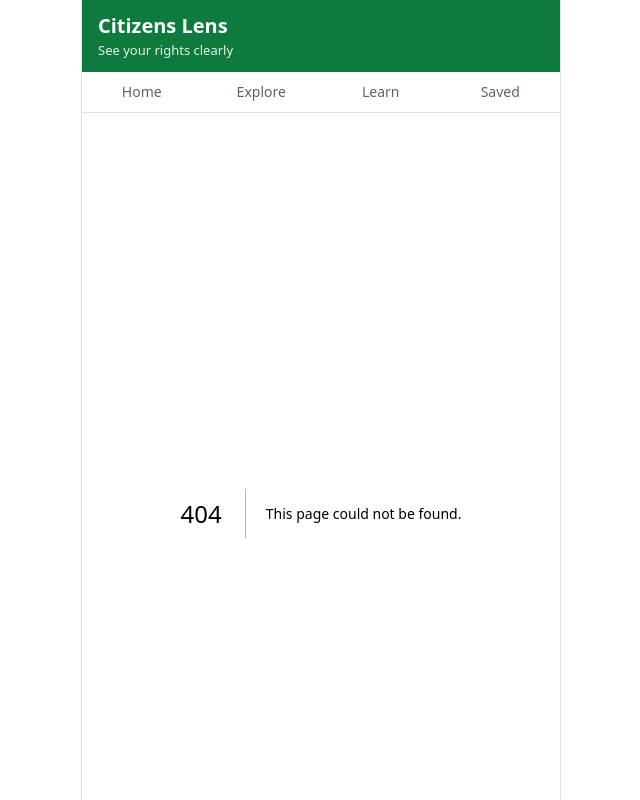
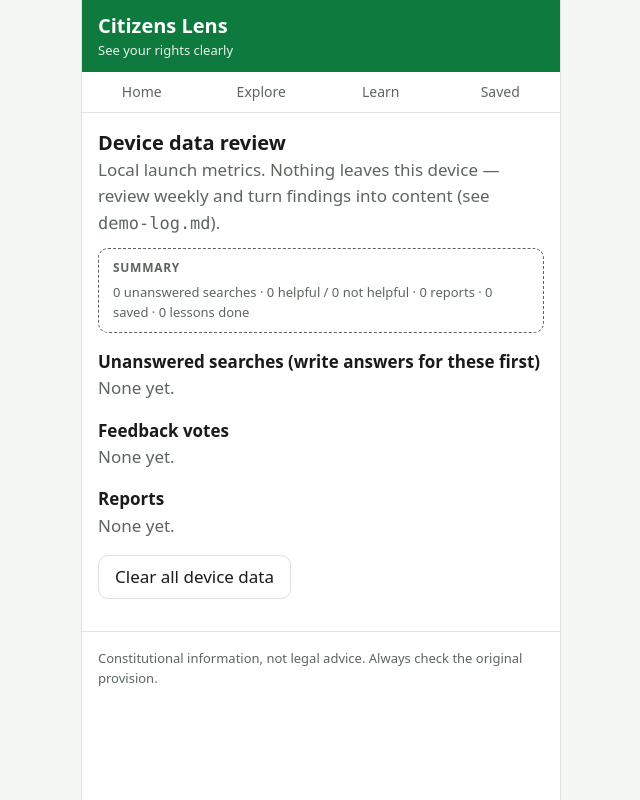
Before and after one commit to GiftKekeke/Citizens-Lens, a Next.js app in the folder web/: page /review in a window 1280 px wide. Before the commit this address had no page. Shown: the top 800 px of the page, without its empty margins (319-959 px from the left). Built offline with nearby package versions, Linux system fonts and the light colour scheme.

Commit message:
Phase 7: device-data review page, demo log, launch checklist

```diff
--- /dev/null
+++ b/web/app/_components/ReviewData.tsx
@@ -0,0 +1,135 @@
+"use client";
+
+import { useEffect, useState } from "react";
+
+type NoResult = { q: string; at: string };
+type Vote = { slug: string; helpful: boolean; at: string };
+type Report = { slug: string; note: string; at: string };
+type SavedItem = { type: string; slug: string };
+
+function read<T>(key: string): T[] {
+  try {
+    return JSON.parse(localStorage.getItem(key) ?? "[]");
+  } catch {
+    return [];
+  }
+}
+
+// Local-only metrics review: everything Citizens Lens records on this device.
+export default function ReviewData() {
+  const [loaded, setLoaded] = useState(false);
+  const [noResults, setNoResults] = useState<NoResult[]>([]);
+  const [votes, setVotes] = useState<Vote[]>([]);
+  const [reports, setReports] = useState<Report[]>([]);
+  const [saved, setSaved] = useState<SavedItem[]>([]);
+  const [lessonsDone, setLessonsDone] = useState<string[]>([]);
+
+  function reload() {
+    setNoResults(read<NoResult>("cl-no-results"));
+    setVotes(read<Vote>("cl-feedback"));
+    setReports(read<Report>("cl-reports"));
+    setSaved(read<SavedItem>("cl-saved"));
+    setLessonsDone(read<string>("cl-lessons-done"));
+    setLoaded(true);
+  }
+
+  useEffect(reload, []);
+
+  function clearAll() {
+    for (const k of [
+      "cl-no-results",
+      "cl-feedback",
+      "cl-reports",
+      "cl-saved",
+      "cl-lessons-done",
+    ]) {
+      try {
+        localStorage.removeItem(k);
+      } catch {
+        // ignore
+      }
+    }
+    reload();
+  }
+
+  if (!loaded) return <p className="text-[#5C665E]">Loading…</p>;
+
+  const yes = votes.filter((v) => v.helpful).length;
+  const no = votes.filter((v) => !v.helpful).length;
+
+  return (
+    <div>
+      <div className="meta">
+        <span className="tag">Summary</span>
+        <p>
+          {noResults.length} unanswered searches · {yes} helpful / {no} not
+          helpful · {reports.length} reports · {saved.length} saved ·{" "}
+          {lessonsDone.length} lessons done
+        </p>
+      </div>
+
+      <h2 className="mt-4 font-semibold">
+        Unanswered searches (write answers for these first)
+      </h2>
+      {noResults.length === 0 ? (
+        <p className="text-[#5C665E]">None yet.</p>
+      ) : (
+        <ul className="mt-2 space-y-1">
+          {noResults
+            .slice()
+            .reverse()
+            .slice(0, 20)
+            .map((r, i) => (
+              <li key={i} className="rounded-[10px] border border-[#DDE3DE] p-2 text-[15px]">
+                “{r.q}”{" "}
+                <span className="text-sm text-[#5C665E]">
+                  {new Date(r.at).toLocaleString()}
+                </span>
+              </li>
+            ))}
+        </ul>
+      )}
+
+      <h2 className="mt-4 font-semibold">Feedback votes</h2>
+      {votes.length === 0 ? (
+        <p className="text-[#5C665E]">None yet.</p>
+      ) : (
+        <ul className="mt-2 space-y-1">
+          {votes
+            .slice()
+            .reverse()
+            .slice(0, 20)
+            .map((v, i) => (
+              <li key={i} className="rounded-[10px] border border-[#DDE3DE] p-2 text-[15px]">
+                {v.helpful ? "Helpful" : "Not helpful"} — {v.slug}
+              </li>
+            ))}
+        </ul>
+      )}
+
+      <h2 className="mt-4 font-semibold">Reports</h2>
+      {reports.length === 0 ? (
+        <p className="text-[#5C665E]">None yet.</p>
+      ) : (
+        <ul className="mt-2 space-y-1">
+          {reports
+            .slice()
+            .reverse()
+            .map((r, i) => (
+              <li key={i} className="rounded-[10px] border border-[#DDE3DE] p-2 text-[15px]">
+                <strong>{r.slug}:</strong> {r.note || "(no note)"}
+              </li>
+            ))}
+        </ul>
+      )}
+
+      <button
+        type="button"
+        onClick={clearAll}
+        className="mt-4 min-h-[44px] rounded-[10px] border border-[#DDE3DE] px-4"
+      >
+        Clear all device data
+      </button>
+    </div>
+  );
+}
--- /dev/null
+++ b/web/app/review/page.tsx
@@ -0,0 +1,16 @@
+import ReviewData from "../_components/ReviewData";
+
+export default function ReviewPage() {
+  return (
+    <div className="pt-4">
+      <h1 className="text-xl font-bold">Device data review</h1>
+      <p className="text-[#5C665E]">
+        Local launch metrics. Nothing leaves this device — review weekly and
+        turn findings into content (see <code>demo-log.md</code>).
+      </p>
+      <div className="mt-3">
+        <ReviewData />
+      </div>
+    </div>
+  );
+}
```
Also changed, not shown: 2 other files (tests, documents, lock files or other folders).
